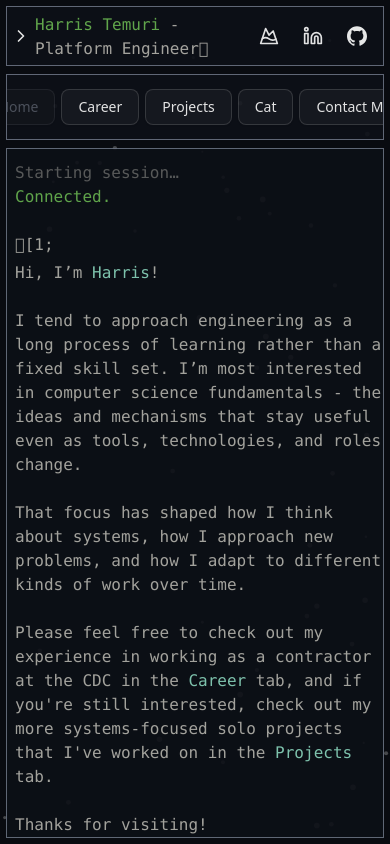
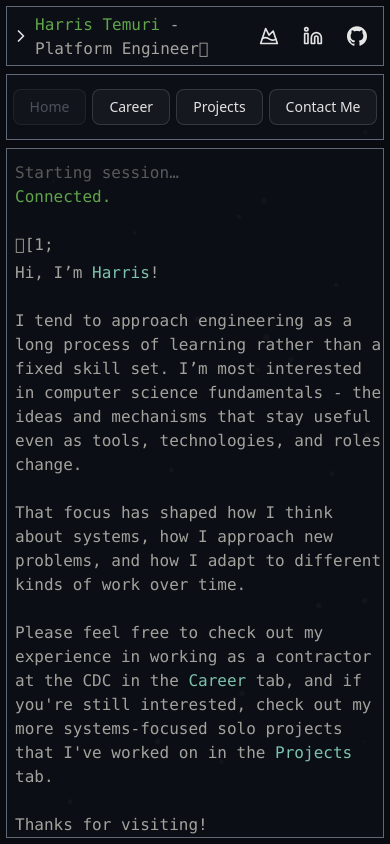
Before and after one commit to htemuri/home-site, a Next.js app: page / in a window 390 px wide. Built offline with nearby package versions, Linux system fonts and the light colour scheme.

Commit message:
remove cat route bc too many routes in sidebar for mobile :|

```diff
--- a/src/app/cat/page.tsx
+++ /dev/null
@@ -1,3 +0,0 @@
-export default function CatPage() {
-  return <div className="">cat</div>;
-}
--- a/src/app/layout.tsx
+++ b/src/app/layout.tsx
@@ -41,7 +41,7 @@ export default function RootLayout({
         >
           <GravityStarsBackground
             className={`h-screen overflow-y-clip bg-[#090b10] z-2`}
-            starsCount={50}
+            starsCount={20}
           />
           {/* <div className="bg-[#0d1017] h-screen max-h-screen overflow-hidden z-2" /> */}
           <div className="flex h-screen max-h-screen w-screen justify-center items-center absolute top-0 left-0">
--- a/src/components/sidebar.tsx
+++ b/src/components/sidebar.tsx
@@ -20,7 +20,6 @@ export default function SideBar({
     { displayName: "Home", route: "/" },
     { displayName: "Career", route: "/career" },
     { displayName: "Projects", route: "/projects" },
-    { displayName: "Cat", route: "/cat" },
     { displayName: "Contact Me", route: "/contact-me" },
   ];
   return (
```
